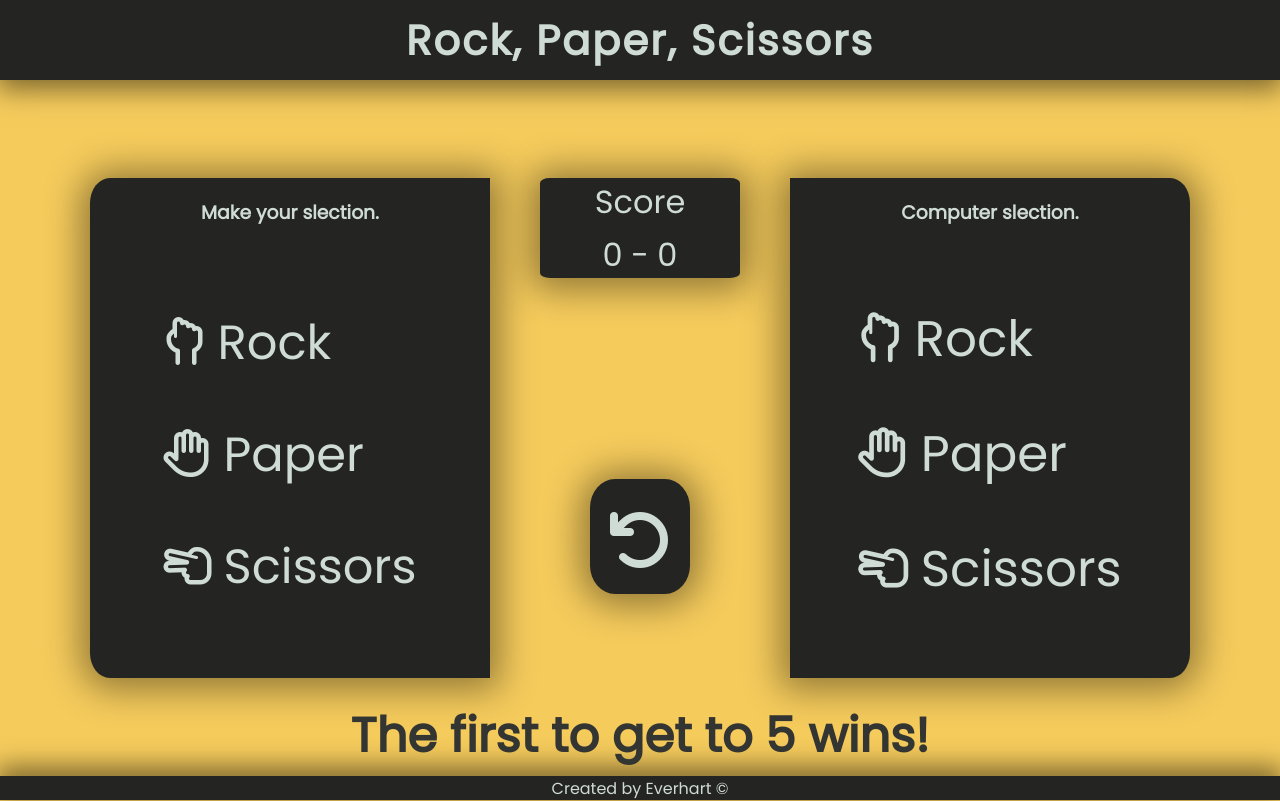
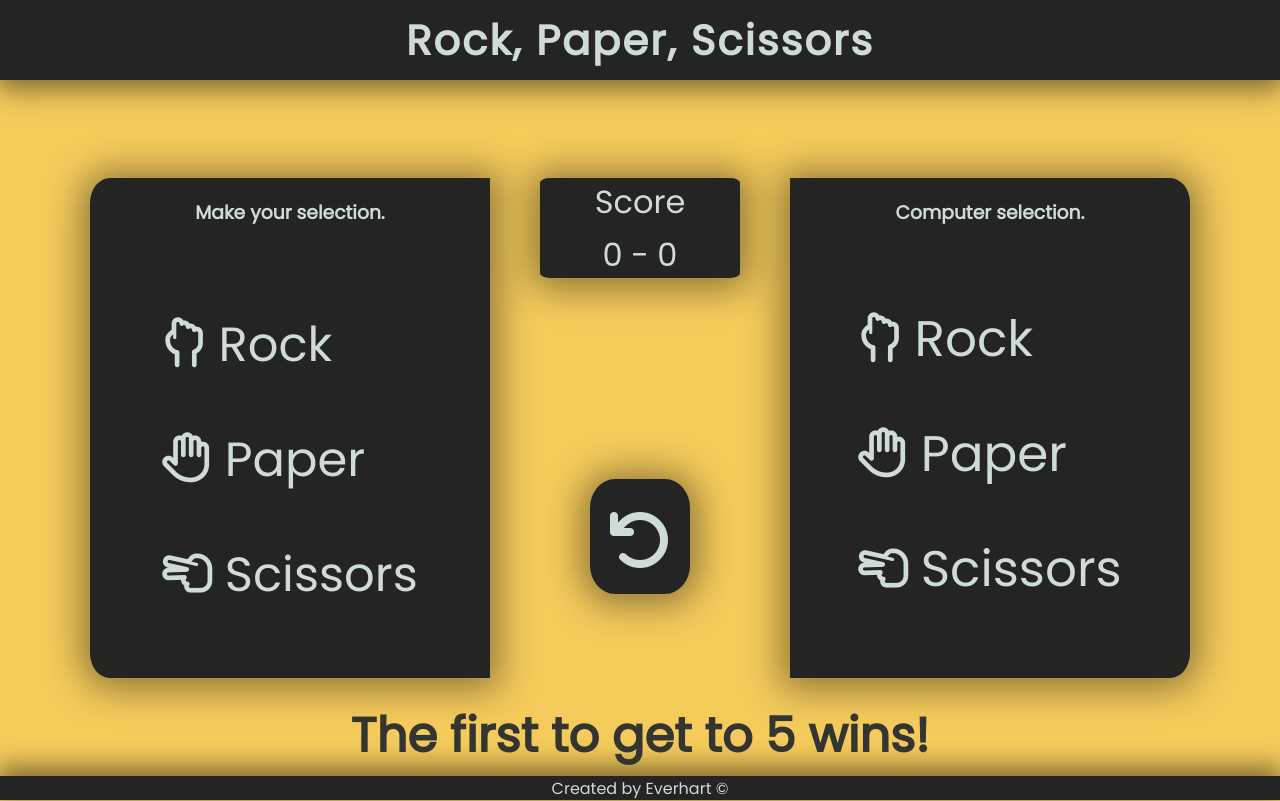
Before and after one commit to Everhart09/RPS, a plain HTML site: page index.html in a window 1280 px wide. Drawn offline with Linux system fonts and the light colour scheme.

Commit message:
typo fix

```diff
--- a/index.html
+++ b/index.html
@@ -29,7 +29,7 @@
     <div class="container">
       <div class="player-choice">
         <div class="p-header">
-          <h3>Make your slection.</h3>
+          <h3>Make your selection.</h3>
         </div>
         <div class="p-choice">
           <span class="p-cho"><i class="far fa-hand-rock"> <span class="player-option">Rock</span></i></span>
@@ -51,7 +51,7 @@
 
       <div class="comp-choice">
         <div class="c-header">
-          <h3>Computer slection.</h3>
+          <h3>Computer selection.</h3>
         </div>
         <div class="c-choice">
           <span id="comp-R"><i class="far fa-hand-rock"> <span class="computer-option-r">Rock</span></i></span>
--- a/styles.css
+++ b/styles.css
@@ -96,7 +96,7 @@ footer {
   justify-content: left;
 }
 
-.p-cho {
+.player-option {
   font-size: 3rem;
 }
 
```
